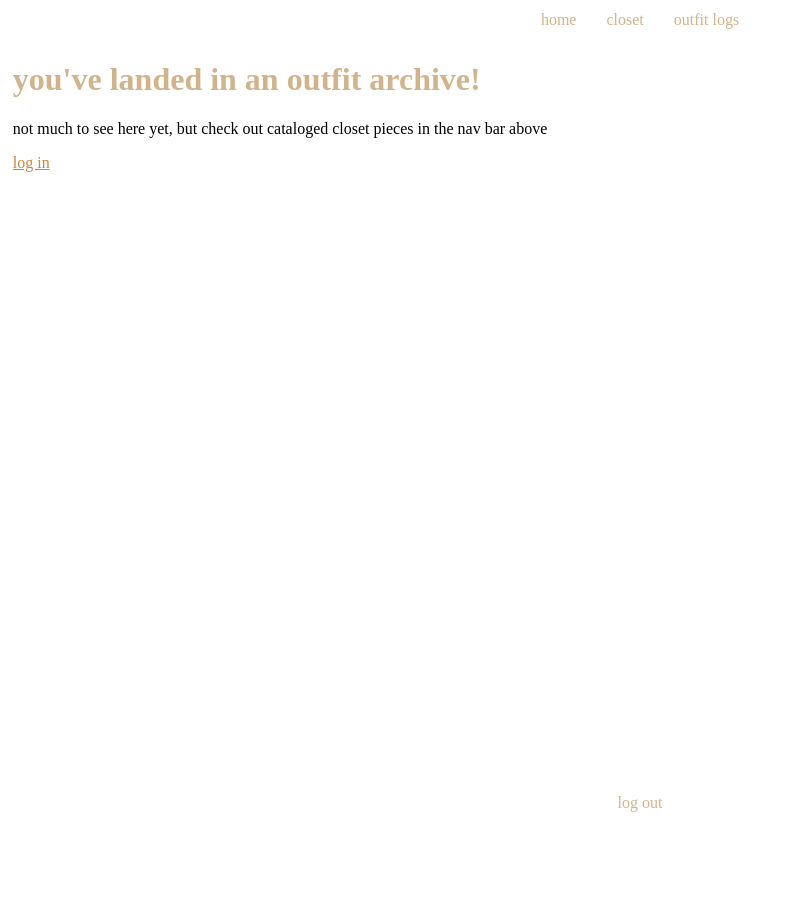
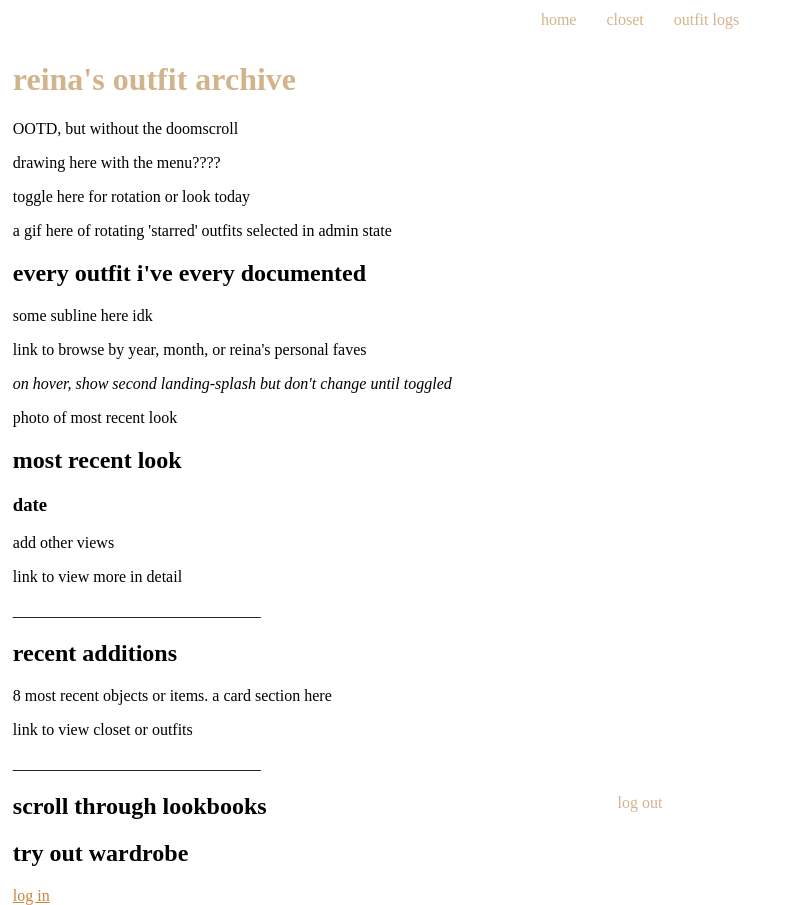
Before and after one commit to rerohern/outfitarchives, a Flask app: page / in a window 1280 px wide. Shown: the whole page, without its empty margins (0-789 px from the left). Before the commit the page ends 812 px from the top, so only its background shows below. Run offline with Flask 3, Linux system fonts and the light colour scheme.

Commit message:
updated landing page with roadmap and features to build

```diff
--- a/static/main.js
+++ b/static/main.js
@@ -1,3 +1,21 @@
+
+// _________________________________________________________________________________________________________________________________________________________
+// menu
+// _________________________________________________________________________________________________________________________________________________________
+var menuOpen = false
+
+		function toggleMenu(){
+			if (menuOpen == false){
+				document.getElementById('menu-text-details').style.display="block"
+				menuOpen = true
+			}
+
+			else if (menuOpen == true){
+				document.getElementById('menu-text-details').style.display="none"
+				menuOpen = false
+			}
+		}
+
 
 // _________________________________________________________________________________________________________________________________________________________
 // closet piece sidebar + filtering
--- a/static/styles.css
+++ b/static/styles.css
@@ -1,4 +1,6 @@
 /* global stylings ______________________________________________________________________________ */
+@import url('https://fonts.googleapis.com/css2?family=Karla:ital,wght@0,200;1,200&display=swap');
+
 body, html {
     height: 100%;
     width: 100%;
--- a/templates/landing-public.html
+++ b/templates/landing-public.html
@@ -2,8 +2,41 @@
 
 {% block content %}
 
-<h1>you've landed in an outfit archive!</h1>
-<p>not much to see here yet, but check out cataloged closet pieces in the nav bar above</p>
+<h1>reina's outfit archive</h1>
+<p>OOTD, but without the doomscroll</p>
+<p>drawing here with the menu????</p>
+
+<p>toggle here for rotation or look today</p>
+<section class="one-column-content-home home-row" id="landing-splash-on">
+    <p>a gif here of rotating 'starred' outfits selected in admin state</p>
+    <h2>every outfit i've every documented</h2>
+    <p>some subline here idk</p>
+    <p>link to browse by year, month, or reina's personal faves</p>
+    <p><em>on hover, show second landing-splash but don't change until toggled</em></p>
+</section>
+<section class="one-column-content-home home-row" id="landing-splash-off">
+    <p>photo of most recent look</p>
+    <h2>most recent look</h2>
+    <h3>date</h3>
+    <p>add other views</p>
+    <p>link to view more in detail</p>
+</section>
+<p>_______________________________</p>
+<section class="one-column-content-home home-row" id="landing-recent-additions">
+    <h2>recent additions</h2>
+    <p>8 most recent objects or items. a card section here</p>
+    <p>link to view closet or outfits</p>
+</section>
+<p>_______________________________</p>
+<section class="home-row two-column-content-home" id="landing-bottom-row">
+    <div class="two-column-div" id="home-by-lookbook">
+        <h2>scroll through lookbooks</h2>
+    </div>
+    <div class="two-column-div" id="home-by-closet">
+        <h2>try out wardrobe</h2>
+    </div>
+</section>
+
 
 <a href="{{url_for('login')}}">log in</a>
 {% endblock %}
```
Also changed, not shown: templates/landing-admin.html (+34 -2 lines).
